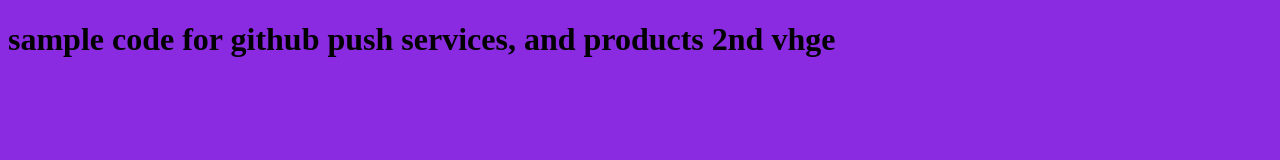
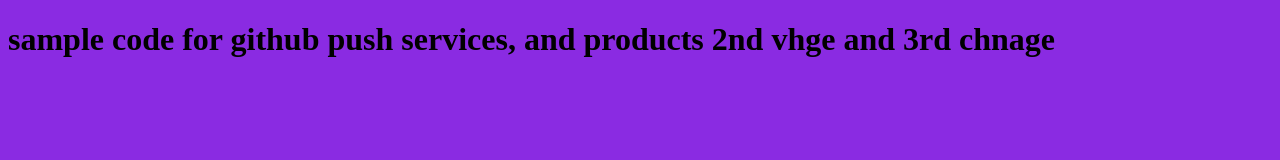
Before and after one commit to umairjanmeo/samplepush, a plain HTML site: page index.html in a window 1280 px wide. Drawn offline with Linux system fonts and the light colour scheme.

Commit message:
3rd chnge

```diff
--- a/index.html
+++ b/index.html
@@ -11,7 +11,7 @@
 
 <body>
     <h1>
-        sample code for github push services, and products 2nd vhge
+        sample code for github push services, and products 2nd vhge and 3rd chnage
 
     </h1>
 
```
